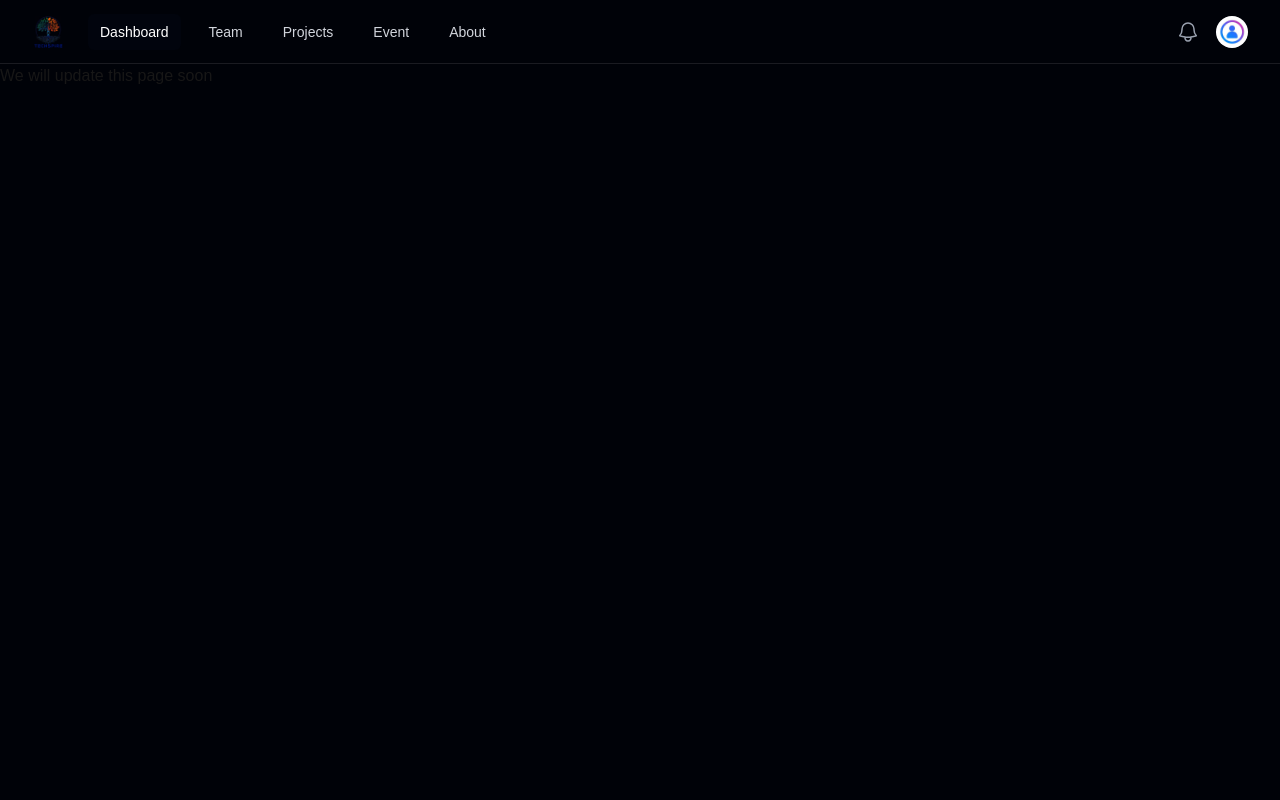
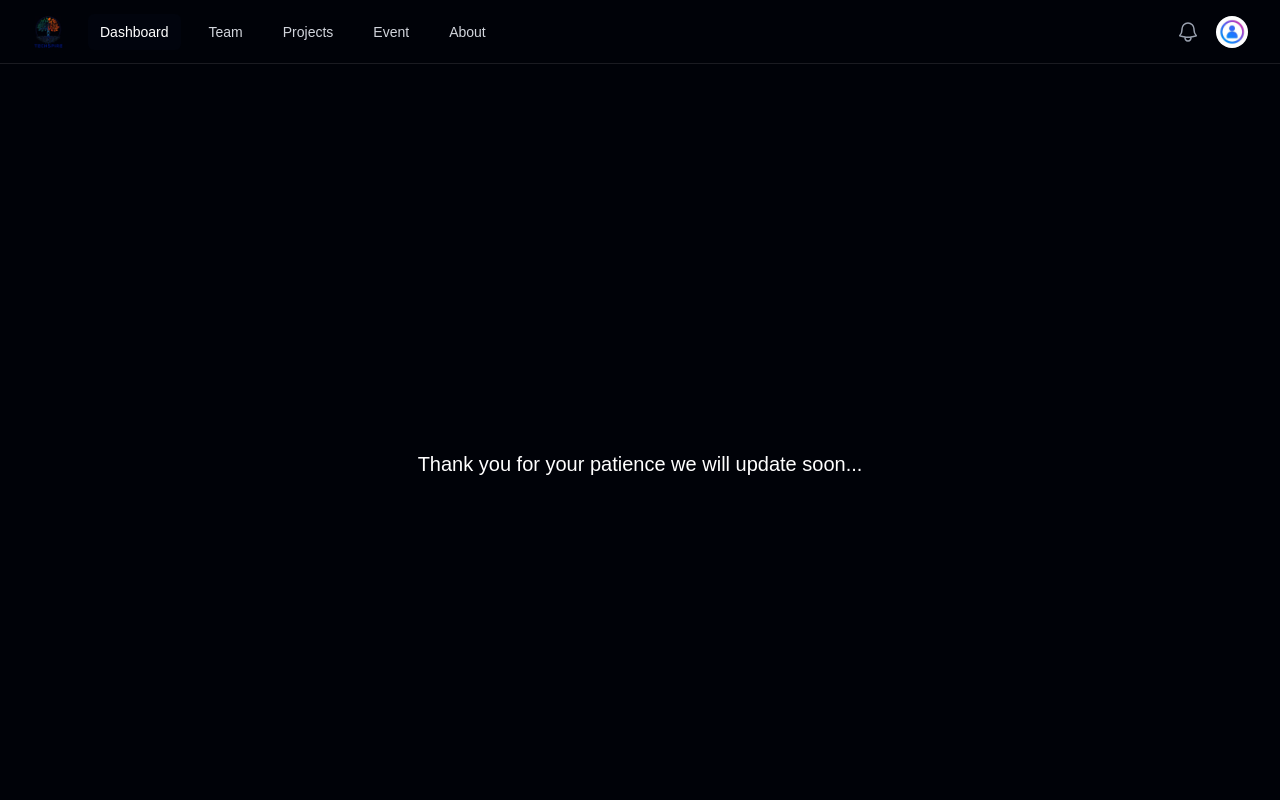
Before and after one commit to Abhisp2711/webhackthon-backend, a Next.js app: page /dashboard in a window 1280 px wide. Shown: the top 800 px of the page. Built offline with nearby package versions, Linux system fonts and the light colour scheme.

Commit message:
updated dashboard

```diff
--- a/app/dashboard/page.tsx
+++ b/app/dashboard/page.tsx
@@ -2,8 +2,10 @@
 
 export default function dashboard() {
   return (
-    <div>
-      <h1>We will update this page soon</h1>
+    <div className="text-white flex items-center justify-center min-h-screen">
+      <h2 className="text-xl">
+        Thank you for your patience we will update soon...
+      </h2>
     </div>
   );
 }
```
